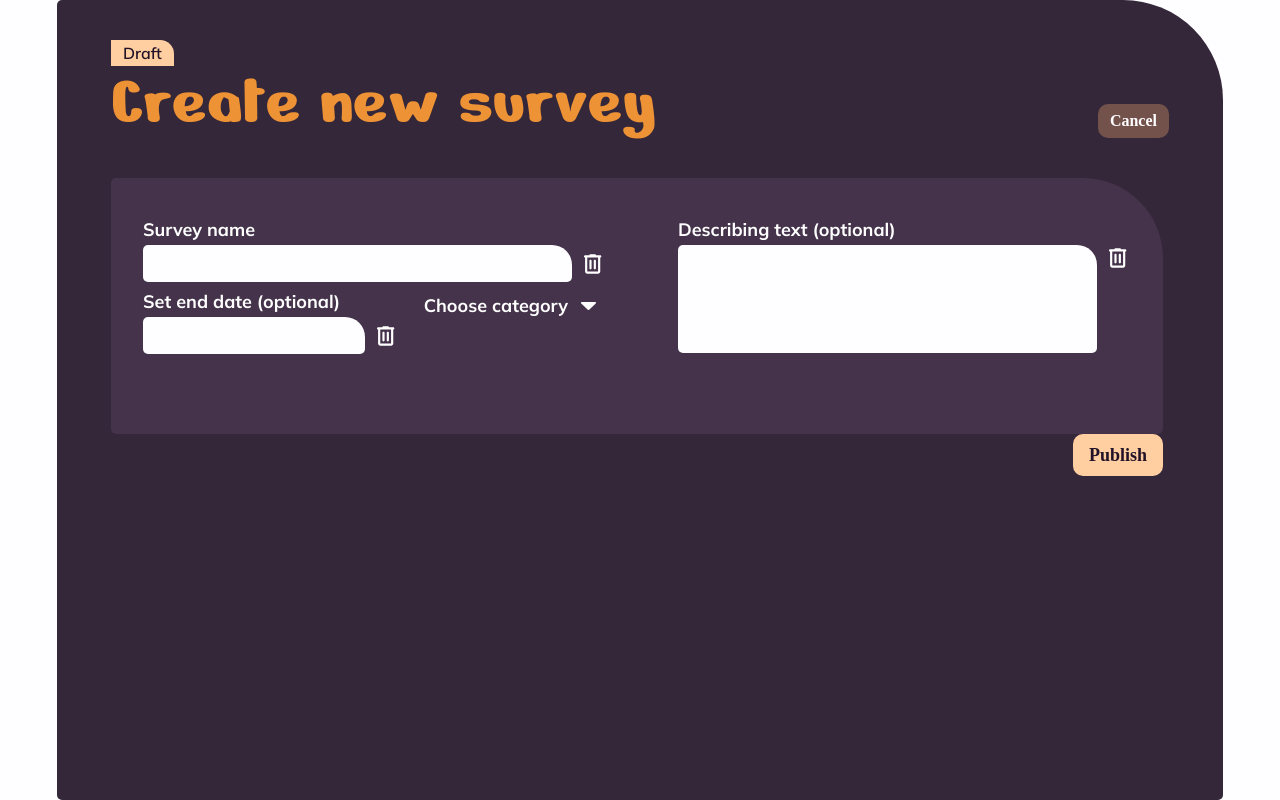
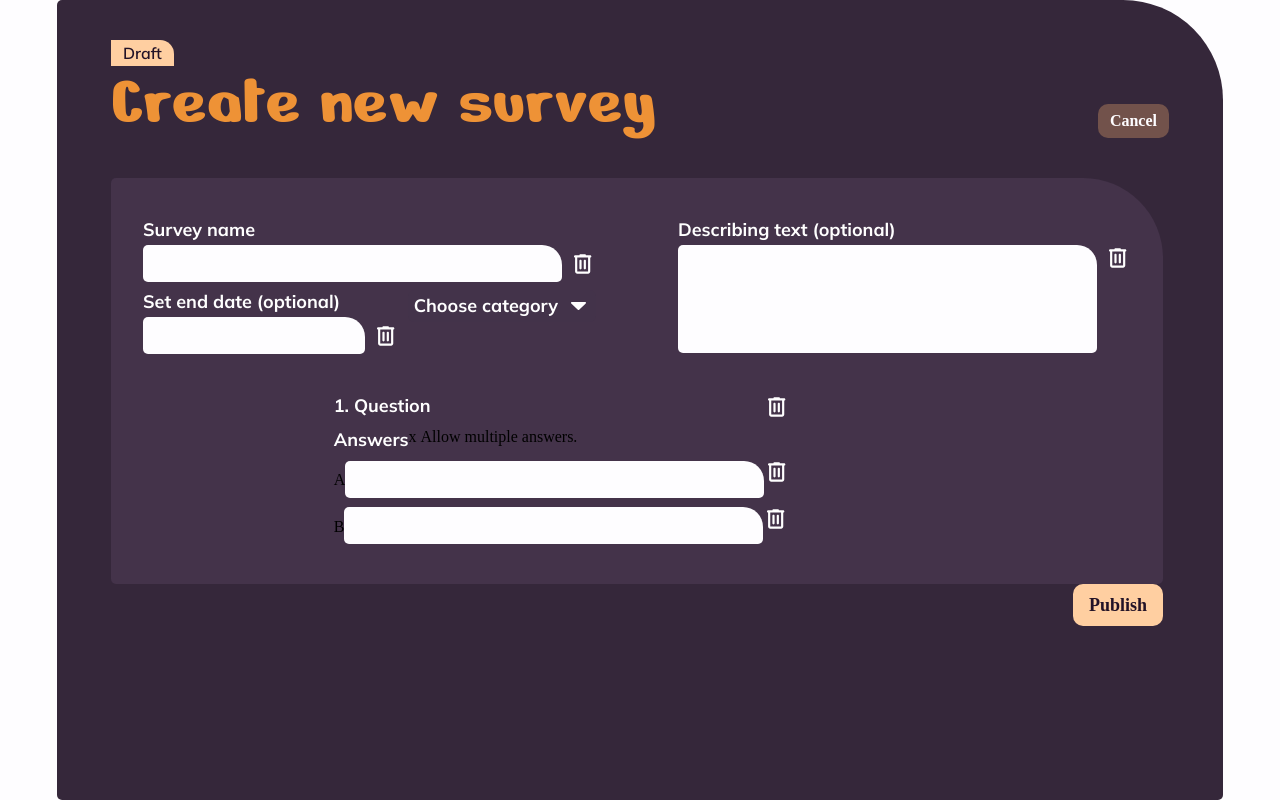
Before and after one commit to FelixWagner25/Poll_App, an Angular app: page / in a window 1280 px wide. Built offline with nearby package versions, Linux system fonts and the light colour scheme; a web font is replaced by a local one.

Commit message:
feat: start styling questions section in new survey component

```diff
--- a/src/app/new-survey/new-survey.component.html
+++ b/src/app/new-survey/new-survey.component.html
@@ -14,7 +14,7 @@
             <div class="fbox-col-left gap-4px">
               <label class="label" for="name">Survey name</label>
               <div class="fbox-row-center gap-8px">
-                <input class="input input-name" type="text" id="name" />
+                <input class="input" type="text" id="name" />
                 <span class="btn-delete"></span>
               </div>
             </div>
@@ -26,10 +26,10 @@
                   <span class="btn-delete"></span>
                 </div>
               </div>
-              <div class="dropdown-wrap">
+              <button class="btn-dropdown">
                 <span class="label">Choose category</span>
-                <span class="btn-dropdown"></span>
-              </div>
+                <span class="btn-dropdown-icon"></span>
+              </button>
             </div>
           </div>
           <div class="fbox-col-left gap-4px">
@@ -40,7 +40,31 @@
             </div>
           </div>
         </div>
-        <div class="form-questions"></div>
+        <div class="form-questions">
+          <div class="fbox-col-left gap-8px">
+            <div class="fbox-row-space-between width-100">
+              <label for="quest-1" class="label">1. Question</label>
+              <span class="btn-delete"></span>
+            </div>
+            <div class="fbox-row-space-between">
+              <span class="label">Answers</span>
+              <div class="fbox-row gap-4px">
+                <span class="checkbox">x</span>
+                <span class="checkbox__text">Allow multiple answers.</span>
+              </div>
+            </div>
+            <div>
+              <span>A</span>
+              <input class="input" type="text" />
+              <span class="btn-delete"></span>
+            </div>
+            <div>
+              <span>B</span>
+              <input class="input" type="text" />
+              <span class="btn-delete"></span>
+            </div>
+          </div>
+        </div>
       </div>
       <div class="fbox-col-right width-100">
         <button class="btn btn--primary" type="submit">Publish</button>
--- a/src/app/new-survey/new-survey.component.scss
+++ b/src/app/new-survey/new-survey.component.scss
@@ -1,5 +1,6 @@
 @use '../../styles/abstract/colors' as col;
 @use '../../styles/abstract/mixins' as mx;
+@use '../../styles/abstract/constants' as const;
 
 section {
   padding: 40px 54px;
@@ -35,22 +36,23 @@ h2 {
 
 .form-input-wrap {
   background-color: rgba(142, 112, 153, 0.16);
-  width: 1052px;
+  width: const.$form-input-width;
   border-radius: 5px;
   border-top-right-radius: 80px;
   padding: 40px 32px;
   @include mx.d-flex($flex-direction: column, $gap: 40px);
 }
 
-.input-name {
-  width: 429px;
-}
-
 .input-description {
-  width: 419px;
   height: 108px;
 }
 
 .input-date {
   width: 222px;
 }
+
+.form-questions {
+  display: grid;
+  grid-template-columns: auto auto;
+  column-gap: calc(const.$form-input-width - const.$input_width - const.$input_width - 64px);
+}
--- a/src/styles.scss
+++ b/src/styles.scss
@@ -80,6 +80,7 @@ h2 {
   padding: 7px 13px;
   border-radius: 5px;
   border-top-right-radius: 20px;
+  width: abs.$input_width;
   height: 37px;
   border: none;
   background-color: abs.$bg-default;
@@ -111,32 +112,36 @@ h2 {
   }
 }
 
-.dropdown-wrap {
+.btn-dropdown {
   padding: 4px 6px;
   border-radius: 6px;
   height: 32px;
   display: flex;
   gap: 8px;
+  background-color: #43334a;
 
   &:hover {
     background-color: rgba(217, 217, 217, 0.16);
+
+    > .btn-dropdown-icon {
+      content: url('../public/assets/img/arrow_drop_down_hover.svg');
+    }
+  }
+
+  &.opened {
+    > .btn-dropdown-icon {
+      content: url('../public/assets/img/arrow_drop_down_opened.svg');
+    }
+    &:hover {
+      > .btn-dropdown-icon {
+        content: url('../public/assets/img/arrow_drop_down_opened_hover.svg');
+      }
+    }
   }
 }
 
-.btn-dropdown {
+.btn-dropdown-icon {
   content: url('../public/assets/img/arrow_drop_down_default.svg');
   width: 24px;
   height: 24px;
-
-  &:hover {
-    content: url('../public/assets/img/arrow_drop_down_hover.svg');
-  }
-
-  &.opened {
-    content: url('../public/assets/img/arrow_drop_down_opened.svg');
-
-    &:hover {
-      content: url('../public/assets/img/arrow_drop_down_opened_hover.svg');
-    }
-  }
 }
--- /dev/null
+++ b/src/styles/abstract/_constants.scss
@@ -0,0 +1,2 @@
+$input_width: 419px;
+$form-input-width: 1052px;
--- a/src/styles/abstract/_main.scss
+++ b/src/styles/abstract/_main.scss
@@ -1,3 +1,4 @@
 @forward './mixins';
 @forward './functions';
 @forward './colors';
+@forward './constants';
--- a/src/styles/layout/_flexbox.scss
+++ b/src/styles/layout/_flexbox.scss
@@ -52,6 +52,10 @@
   gap: 12px;
 }
 
+.gap-24px {
+  gap: 24px;
+}
+
 .gap-40px {
   gap: 40px;
 }
```
